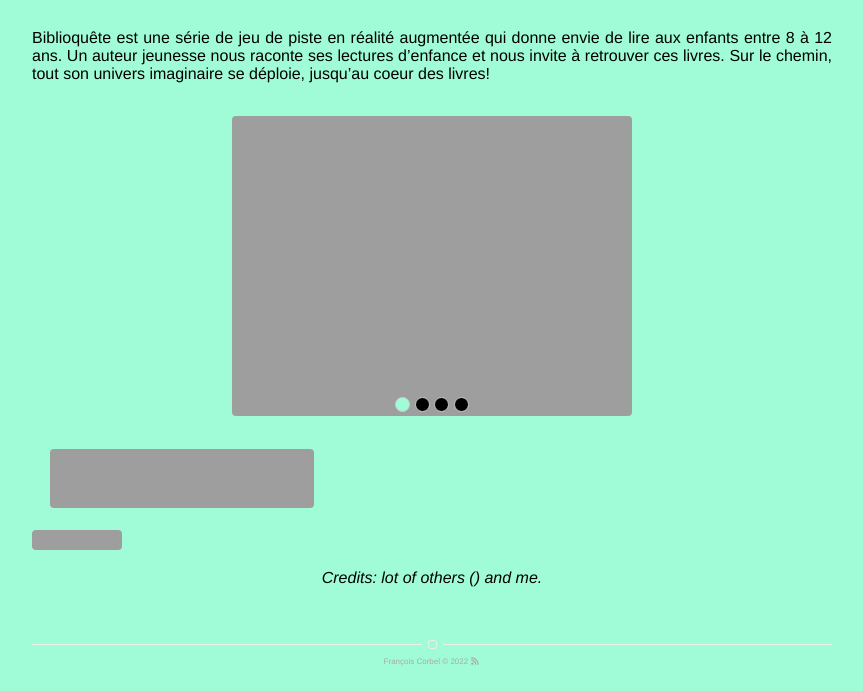
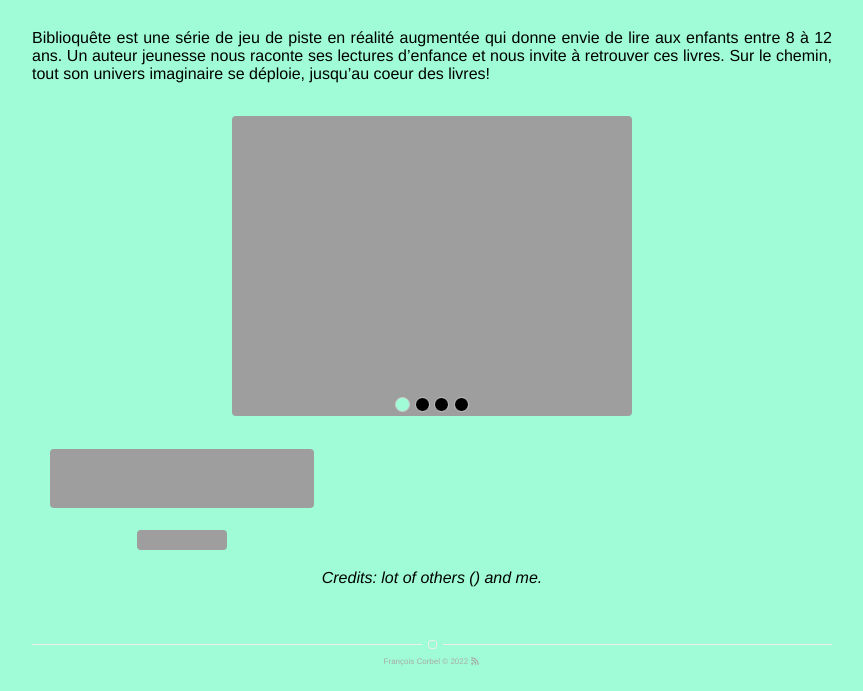
Before and after one commit to fcvalise/fcvalise.github.io, a Jekyll site: the page built from _posts/2022-01-20-biblioquete.markdown, in a window 1280 px wide. Shown: the part 697-1388 px from the top of the page, without its empty margins (208-1071 px from the left). Built offline with Jekyll 4.4.1, drawn with Linux system fonts in a browser that asks for light colours; nearby versions of some CDN libraries; grey boxes are pictures that could not be loaded.

Commit message:
Try fix badge

```diff
--- a/_posts/2020-10-20-MOA.markdown
+++ b/_posts/2020-10-20-MOA.markdown
@@ -50,13 +50,13 @@ MOA est une adaptation du roman Les Furtifs d’Alain Damasio. Elle est produite
     <iframe width="800" height="492" src="https://www.youtube.com/embed/pceQRB4pcBg" frameborder="0" allowfullscreen></iframe>
 </div>
 
-<div class="text justify general-margin">
-  <div class="" style="width:300px;">
+<div class="">
+  <div class="laurel general-margin" style="width:300px;">
     <a href="https://apps.apple.com/fr/app/moa-my-own-assistant/id1515905833?itsct=apps_box_badge&amp;itscg=30200">
         <img  src="https://tools.applemediaservices.com/api/badges/download-on-the-app-store/black/en-us?size=250x83&amp;releaseDate=1640217600&h=928200434e5028c30053cafcc931ad44" style="margin:6%;width:88%"/>
     </a>
   </div>
-  <div class="" style="width:300px;">
+  <div class="laurel general-margin" style="width:300px;">
     <a href='https://play.google.com/store/apps/details?id=fr.francetv.innov.moa&gl=FR&pcampaignid=pcampaignidMKT-Other-global-all-co-prtnr-py-PartBadge-Mar2515-1'>
         <img alt='Get it on Google Play' src='https://play.google.com/intl/en_us/badges/static/images/badges/en_badge_web_generic.png'/>
     </a>
--- a/_posts/2022-01-20-biblioquete.markdown
+++ b/_posts/2022-01-20-biblioquete.markdown
@@ -35,13 +35,13 @@ Un auteur jeunesse nous raconte ses lectures d’enfance et nous invite à retro
 {% include slider.html varsize='400' varcolor='#9ffcd6' var1='biblioquete/screenshot1.jpg' var2='biblioquete/screenshot2.jpg' var3='biblioquete/screenshot3.jpg' var4='biblioquete/screenshot5.jpg' %}
 
 
-<div class="text justify general-margin">
-  <div class="" style="width:300px;">
+<div class="">
+  <div class="laurel general-margin" style="width:300px;">
     <a href="https://apps.apple.com/fr/app/biblioquete/id1591625871?itsct=apps_box_badge&amp;itscg=30200">
         <img  src="https://tools.applemediaservices.com/api/badges/download-on-the-app-store/black/en-us?size=250x83&amp;releaseDate=1640217600&h=928200434e5028c30053cafcc931ad44" style="margin:6%;width:88%"/>
     </a>
   </div>
-  <div class="" style="width:300px;">
+  <div class="laurel general-margin" style="width:300px;">
     <a href='https://play.google.com/store/apps/details?id=fr.francetv.innov.biblioquete&gl=FR&pcampaignid=pcampaignidMKT-Other-global-all-co-prtnr-py-PartBadge-Mar2515-1'>
         <img alt='Get it on Google Play' src='https://play.google.com/intl/en_us/badges/static/images/badges/en_badge_web_generic.png'/>
     </a>
```
